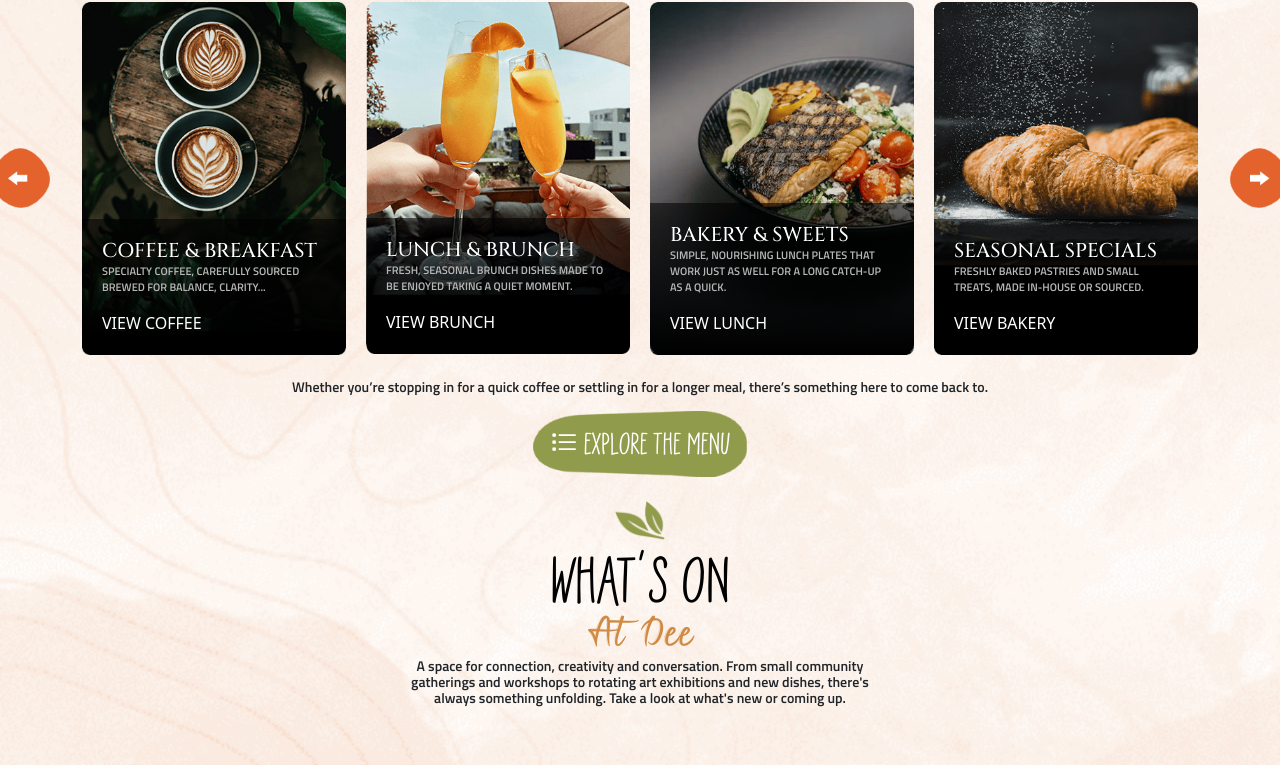
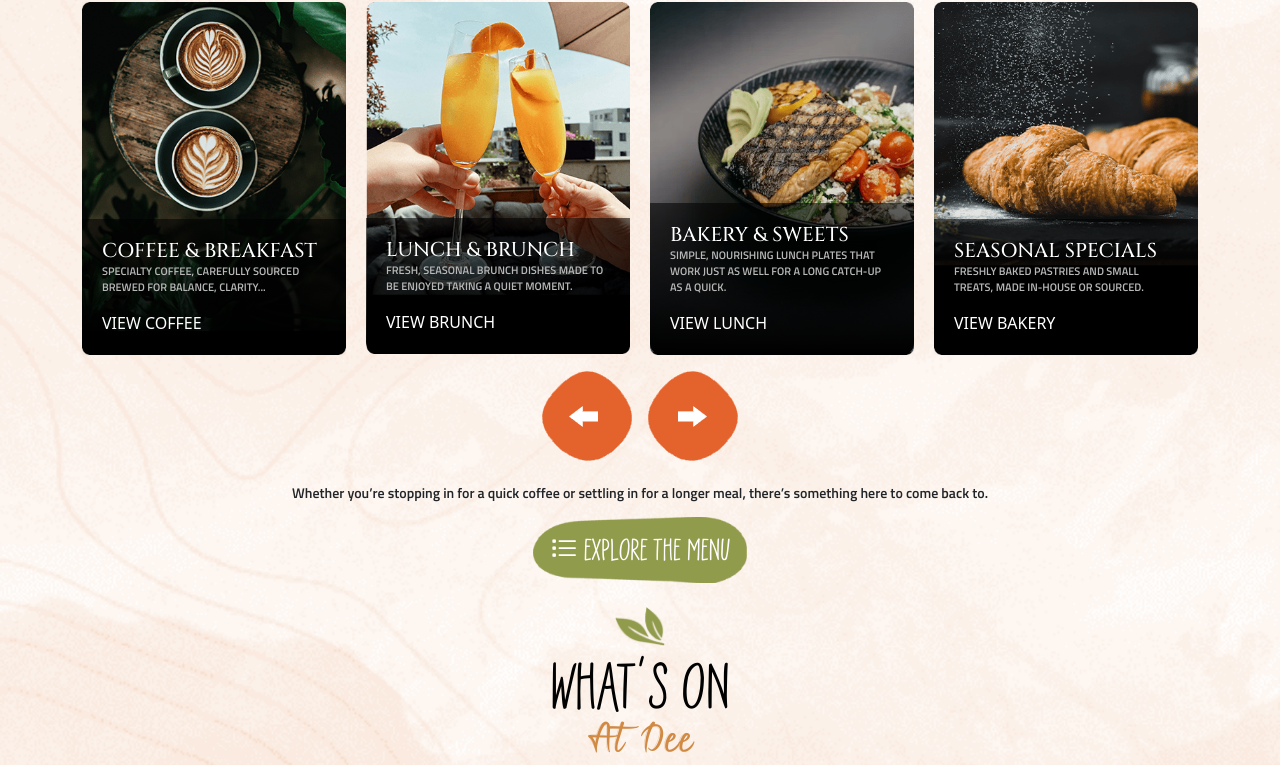
Before and after one commit to hamza-ali313/Coffee-App-Vue.js, a Vue app: page / in a window 1280 px wide. Shown: the part 1236-2001 px from the top of the page. Built offline with nearby package versions, Linux system fonts and the light colour scheme.

Commit message:
correcting the logic of arrow display
Updated navigation buttons for mobile responsiveness and added tab arrows for better navigation.

```diff
--- a/src/components/layouts/sliderscardsection/FoodsSlider.vue
+++ b/src/components/layouts/sliderscardsection/FoodsSlider.vue
@@ -4,7 +4,7 @@
     :showLeaf="false" />
   <div class="slider foodcard-slider container position-relative">
     <!-- Left Arrow -->
-    <div class="nav-btn left" @click="slidePrev"><img :src="prev" /></div>
+    <div class="nav-btn left d-md-none" @click="slidePrev"><img :src="prev" /></div>
 
     <!-- Swiper -->
     <Swiper :slides-per-view="4" :space-between="20" :loop="true" :breakpoints="breakpoints" @swiper="setSwiper">
@@ -14,8 +14,13 @@
     </Swiper>
 
     <!-- Right Arrow -->
-    <div class="nav-btn right" @click="slideNext"><img :src="nxt" /></div>
+    <div class="nav-btn right d-md-none" @click="slideNext"><img :src="nxt" /></div>
   </div>
+      <!-- Tabs arrows -->
+    <div class="d-none d-md-flex mt-3 justify-content-center gap-3">
+      <div class="nav-btn left" @click="slidePrev"><img :src="prev" /></div>
+      <div class="nav-btn right" @click="slideNext"><img :src="nxt" /></div>
+    </div>
   <p class="text-center pt-4">
     Whether you’re stopping in for a quick coffee or settling in for a longer meal,
     there’s something here to come back to.
```
